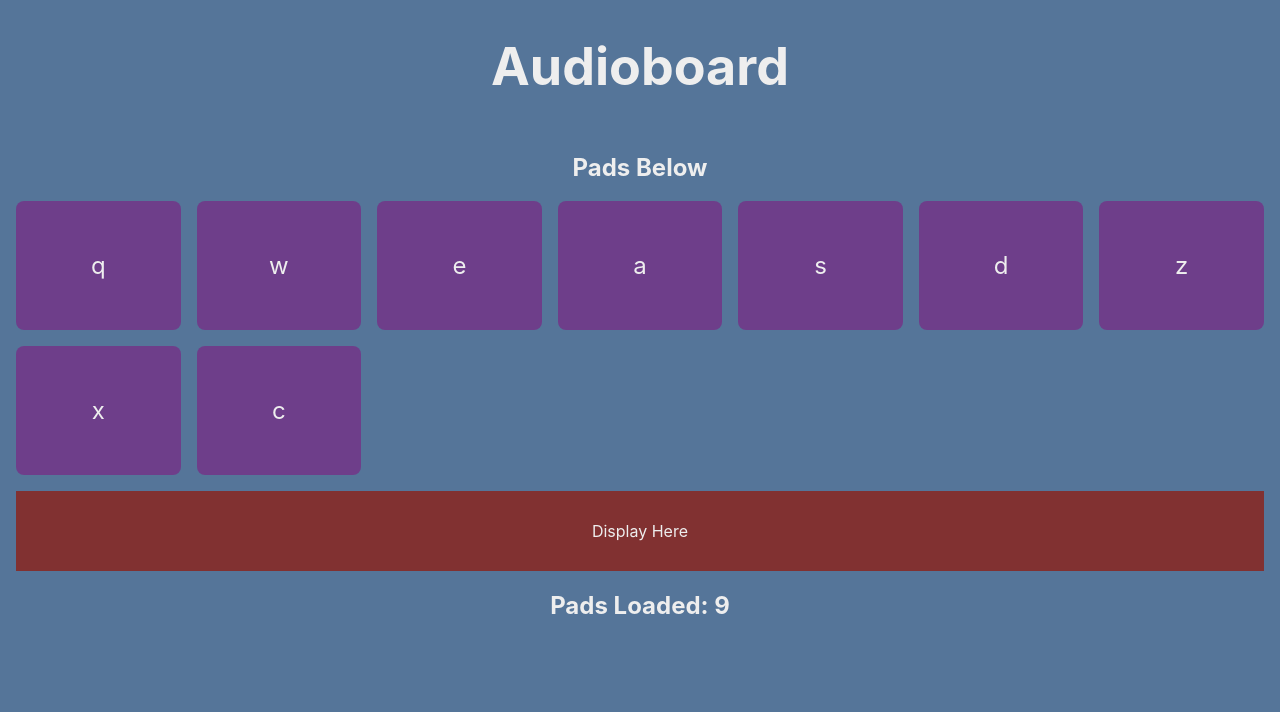
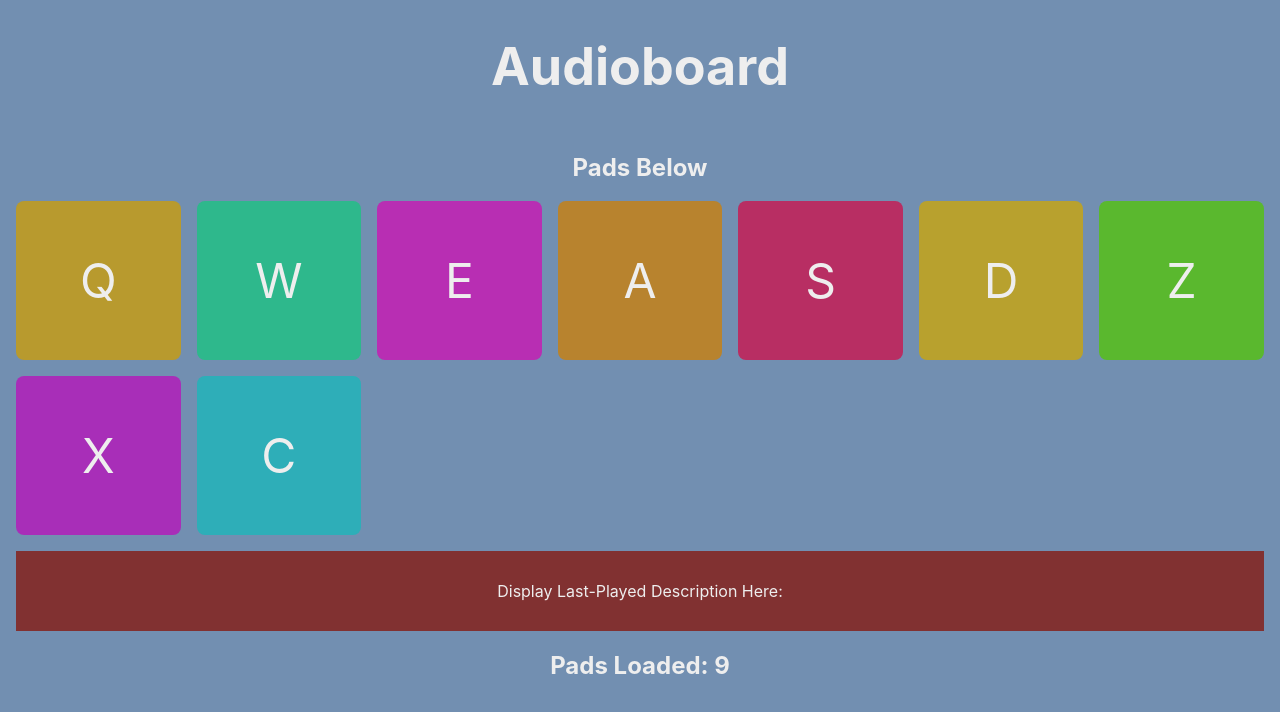
Before and after one commit to MatthieuPierce/audioboard, a React (Create React App) app: page / in a window 1280 px wide. Shown: the top 712 px of the page. Built offline with nearby package versions, Linux system fonts and the light colour scheme.

Commit message:
randomly color pads at mount

```diff
--- a/src/components/DrumMachine.js
+++ b/src/components/DrumMachine.js
@@ -27,14 +27,25 @@ class DrumMachine extends React.Component {
           supply each Pad with their own padId
           AND supply audioSrc as props
           (alternately, leave off audioSrc, and individual pad picks it up from Pad's individual mapStateToProps access to state.pads) */}
-          {this.props.pads.map(pad => (
-            <Pad padId={pad.keyId} audioSrc={pad.audioSrc}/>
-          ))
-          }
+          {this.props.pads.map(pad => {
+            let min = Math.ceil(0);
+            let max = Math.floor(360);
+            let randomHue = Math.floor(
+              Math.random() * (max - min + 1) + min);
+            console.log(`randomHue is ${randomHue}`);
+            let padStyle = {
+              background: 'hsla(' + randomHue +', 60%, 45%, 1)'
+            };
+            return (
+            <Pad padId={pad.keyId} audioSrc={pad.audioSrc} key={pad.keyId} padStyle={padStyle}/>
+          )
+          })}
 
 
 
-          <div id="display">Display Here
+          <div id="display">
+            Display Last-Played Description Here:
+            {this.props.activeDescription}
             {/* String describing associated audio clip for currently-triggered pad */}
             {/* When a .drum-pad is triggered, a string describing the associated audio clip is displayed as the inner text of the #display element (each string must be unique). */}
           </div>
--- a/src/components/Pad.css
+++ b/src/components/Pad.css
@@ -3,7 +3,7 @@
   box-sizing: border-box;
   padding: 50px;
   min-height: 100px;
-  background-color: var(--secondary-bg-color);
+  /* background-color: var(--secondary-bg-color); */
   display: flex;
   flex-flow: column;
   justify-content: center;
@@ -11,6 +11,6 @@
 }
 
 .drum-pad header {
-  font-size: x-large;
+  font-size: 3rem;
 
 }
--- a/src/components/Pad.js
+++ b/src/components/Pad.js
@@ -32,7 +32,9 @@ class Pad extends React.Component {
     return (
       <div
         className="drum-pad"
-        onClick={this.handlePlay}>
+        onClick={this.handlePlay}
+        style={this.props.padStyle}
+        >
 
         <audio
           className="clip"
--- a/src/index.css
+++ b/src/index.css
@@ -1,6 +1,6 @@
 body {
   --main-text-color: #EEEEEE;
-  --main-bg-color: #557599;
+  --main-bg-color: hsla(212, 29%, 57%, 1);
   --secondary-bg-color: hsla(290, 50%, 35%, 0.75);
 
 
--- a/src/redux/rootReducer.js
+++ b/src/redux/rootReducer.js
@@ -14,56 +14,65 @@ const tempBaseState = {
   error: '',
   pads: [
     {
-      "keyId": "q",
-      "audioSrc": "q-audio.mkv",
-      "isPlaying": false
+      "keyId": "Q",
+      "audioSrc": "./q-audio.mkv",
+      "isPlaying": false,
+      "description": "description of"
     },
     {
-      "keyId": "w",
-      "audioSrc": "w-audio.mkv",
-      "isPlaying": false
+      "keyId": "W",
+      "audioSrc": "./w-audio.mkv",
+      "isPlaying": false,
+      "description": "description of"
 
     },
     {
-      "keyId": "e",
-      "audioSrc": "e-audio.mkv",
-      "isPlaying": false
+      "keyId": "E",
+      "audioSrc": "./e-audio.mkv",
+      "isPlaying": false,
+      "description": "description of"
 
     },
     {
-      "keyId": "a",
-      "audioSrc": "a-audio.mkv",
-      "isPlaying": false
+      "keyId": "A",
+      "audioSrc": "./a-audio.mkv",
+      "isPlaying": false,
+      "description": "description of"
 
     },
     {
-      "keyId": "s",
-      "audioSrc": "s-audio.mkv",
-      "isPlaying": false
+      "keyId": "S",
+      "audioSrc": "./s-audio.mkv",
+      "isPlaying": false,
+      "description": "description of"
 
     },
     {
-      "keyId": "d",
-      "audioSrc": "d-audio.mkv",
-      "isPlaying": false
+      "keyId": "D",
+      "audioSrc": "./d-audio.mkv",
+      "isPlaying": false,
+      "description": "description of"
 
     },
     {
-      "keyId": "z",
-      "audioSrc": "z-audio.mkv",
-      "isPlaying": false
+      "keyId": "Z",
+      "audioSrc": "./z-audio.mkv",
+      "isPlaying": false,
+      "description": "description of"
 
     },
     {
-      "keyId": "x",
-      "audioSrc": "x-audio.mkv",
-      "isPlaying": false
+      "keyId": "X",
+      "audioSrc": "./x-audio.mkv",
+      "isPlaying": false,
+      "description": "description of"
 
     },
     {
-      "keyId": "c",
-      "audioSrc": "c-audio.mkv",
-      "isPlaying": false
+      "keyId": "C",
+      "audioSrc": "./c-audio.mkv",
+      "isPlaying": false,
+      "description": "description of"
 
     }
   ]
```
Also changed, not shown: public/pads.json (+18 -18 lines), 1 other file (tests, documents, lock files or other folders).
